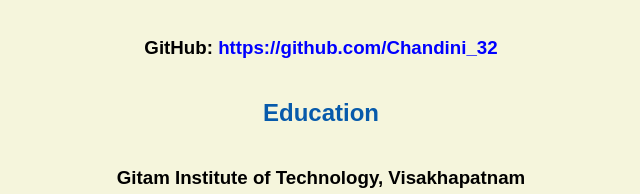
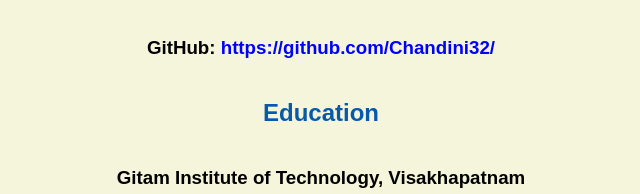
Before and after one commit to Chandini32/Chandini-Portifolio, a plain HTML site: page resume.html in a window 1280 px wide. Shown: the part 520-714 px from the top of the page, 319-959 px from the left. Drawn offline with Linux system fonts and the light colour scheme.

Commit message:
Update resume.html

```diff
--- a/resume.html
+++ b/resume.html
@@ -25,7 +25,7 @@
     <!-- don't post physical address, personal phone number or other personal information on the web! -->
 
     <h2>Portfolio</h2>
-      <h3>GitHub: <a href="https://github.com/Chandini_32" target="_blank">https://github.com/Chandini_32</a></h3>
+      <h3>GitHub: <a href="https://github.com/Chandini32/" target="_blank">https://github.com/Chandini32/</a></h3>
 
     <h2>Education</h2>
 
```
